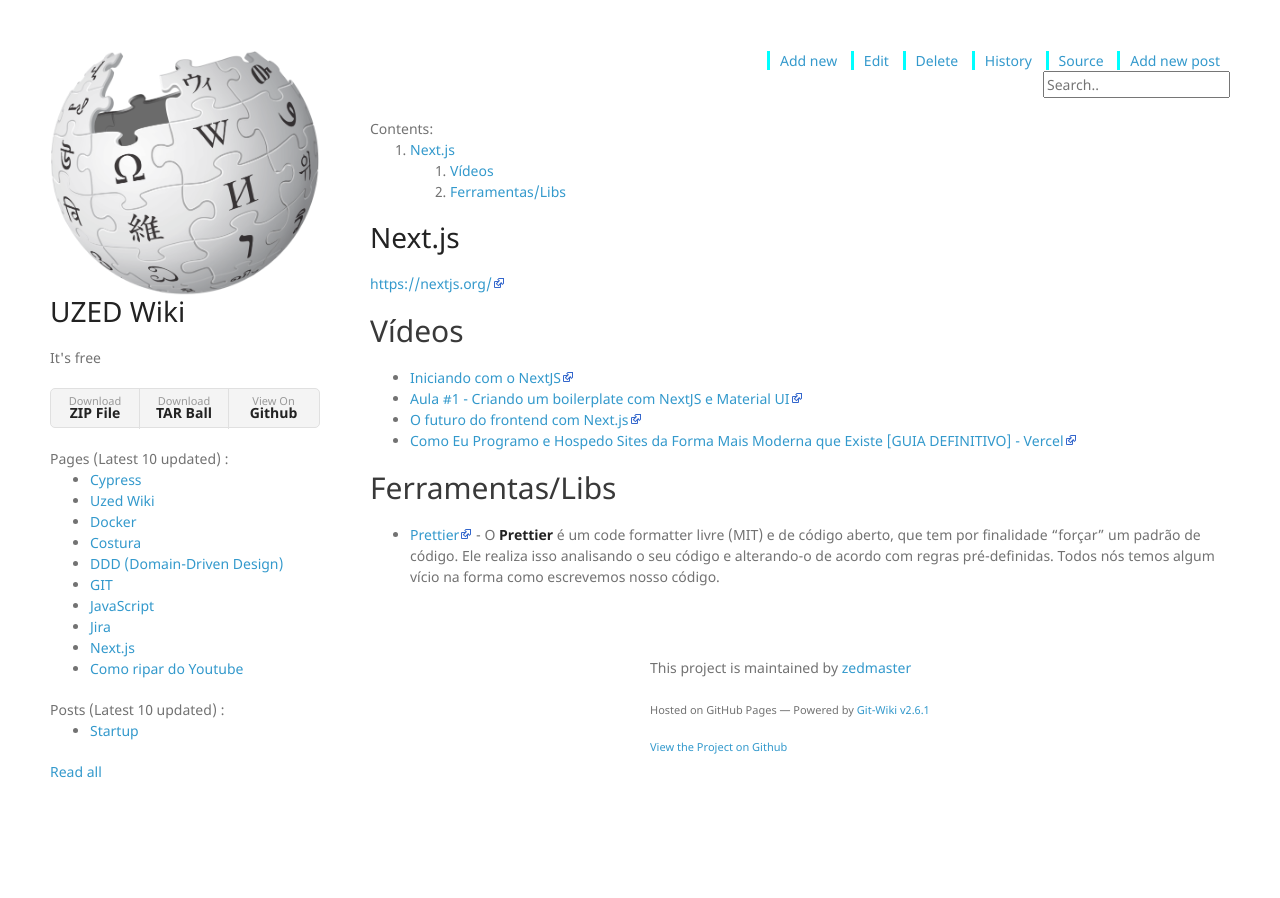
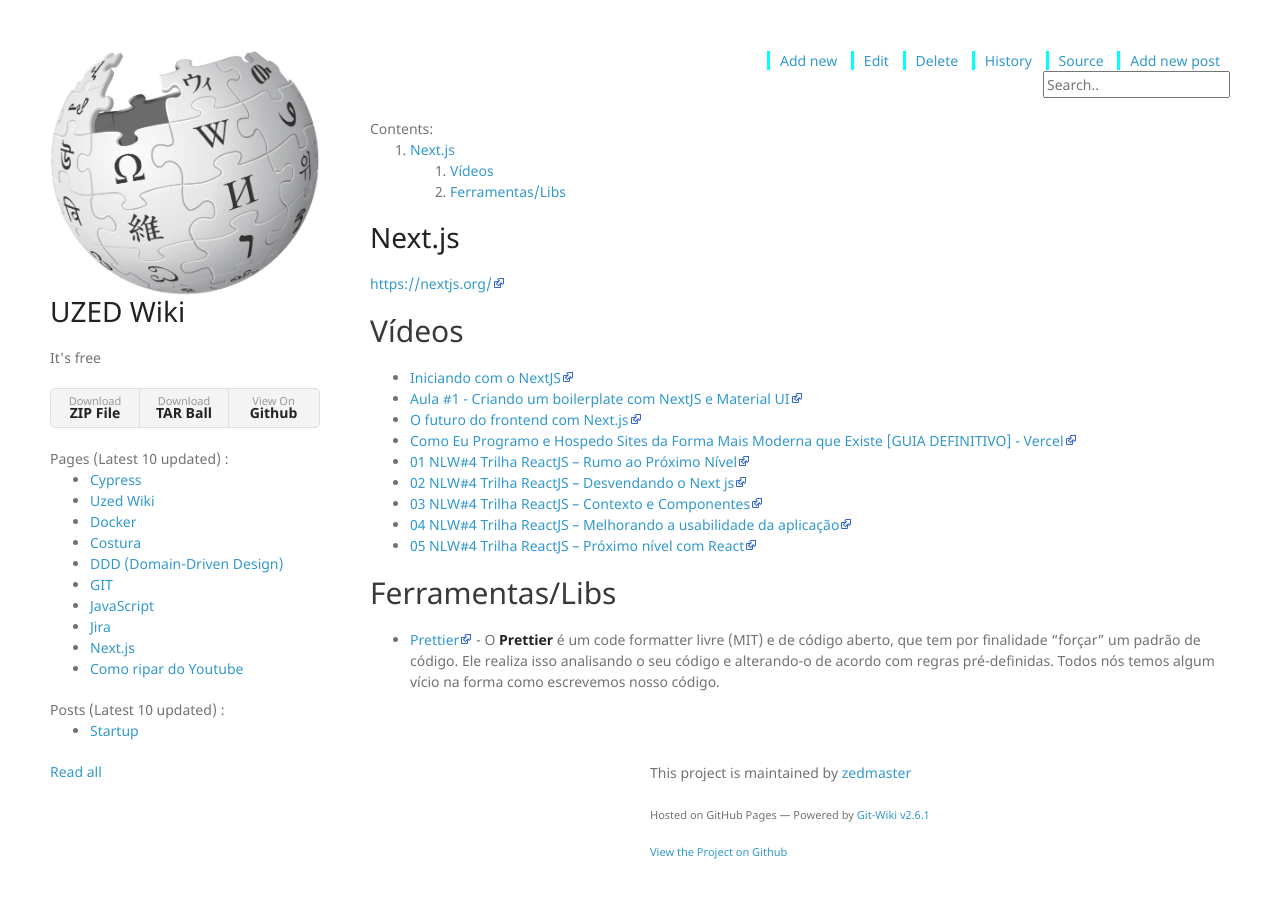
Before and after one commit to zedmaster/wiki, a Jekyll site: the page built from wiki/nextjs.md, in a window 1280 px wide. Built offline with Jekyll 4.4.1, drawn with Linux system fonts in a browser that asks for light colours; nearby versions of some CDN libraries; our own code applies the rules of GitHub Pages for plain Markdown files.

Commit message:
Update nextjs.md

```diff
--- a/wiki/nextjs.md
+++ b/wiki/nextjs.md
@@ -8,6 +8,11 @@
 * [Aula #1 - Criando um boilerplate com NextJS e Material UI](https://www.youtube.com/watch?v=lKD5Z0ORA54)
 * [O futuro do frontend com Next.js](https://www.youtube.com/watch?v=t89fT5oc0xY)
 * [Como Eu Programo e Hospedo Sites da Forma Mais Moderna que Existe [GUIA DEFINITIVO] - Vercel](https://www.youtube.com/watch?v=EW7m2WIvFgQ)
+* [01 NLW#4 Trilha ReactJS – Rumo ao Próximo Nível](https://www.youtube.com/watch?v=RSL-aBGHoAc)
+* [02 NLW#4 Trilha ReactJS – Desvendando o Next js](https://www.youtube.com/watch?v=uAwq7Q-yVHg)
+* [03 NLW#4 Trilha ReactJS – Contexto e Componentes](https://www.youtube.com/watch?v=7zsui7PbRaY)
+* [04 NLW#4 Trilha ReactJS – Melhorando a usabilidade da aplicação](https://www.youtube.com/watch?v=8d5T0mz5FJ8)
+* [05 NLW#4 Trilha ReactJS – Próximo nível com React](https://www.youtube.com/watch?v=sDTQns3nbUM)
 
 
 ## Ferramentas/Libs
```
